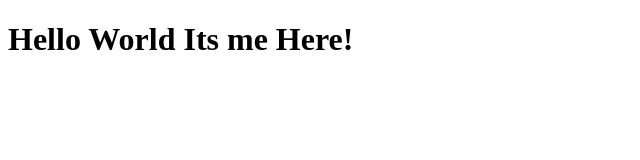
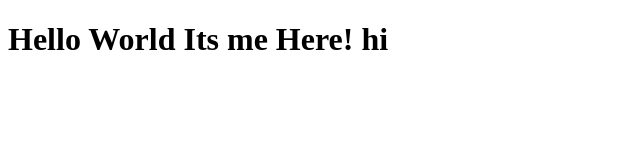
Before and after one commit to Saood-Ahmed/bootcamp2020sample, a plain HTML site: page index.html in a window 1280 px wide. Shown: the full height of the page, 0-640 px from the left. Drawn offline with Linux system fonts and the light colour scheme.

Commit message:
Update index.html

```diff
--- a/index.html
+++ b/index.html
@@ -6,6 +6,6 @@
     <title>Document</title>
 </head>
 <body>
-    <h1>Hello World Its me Here!</h1>
+    <h1>Hello World Its me Here! hi</h1>
 </body>
 </html>
```
